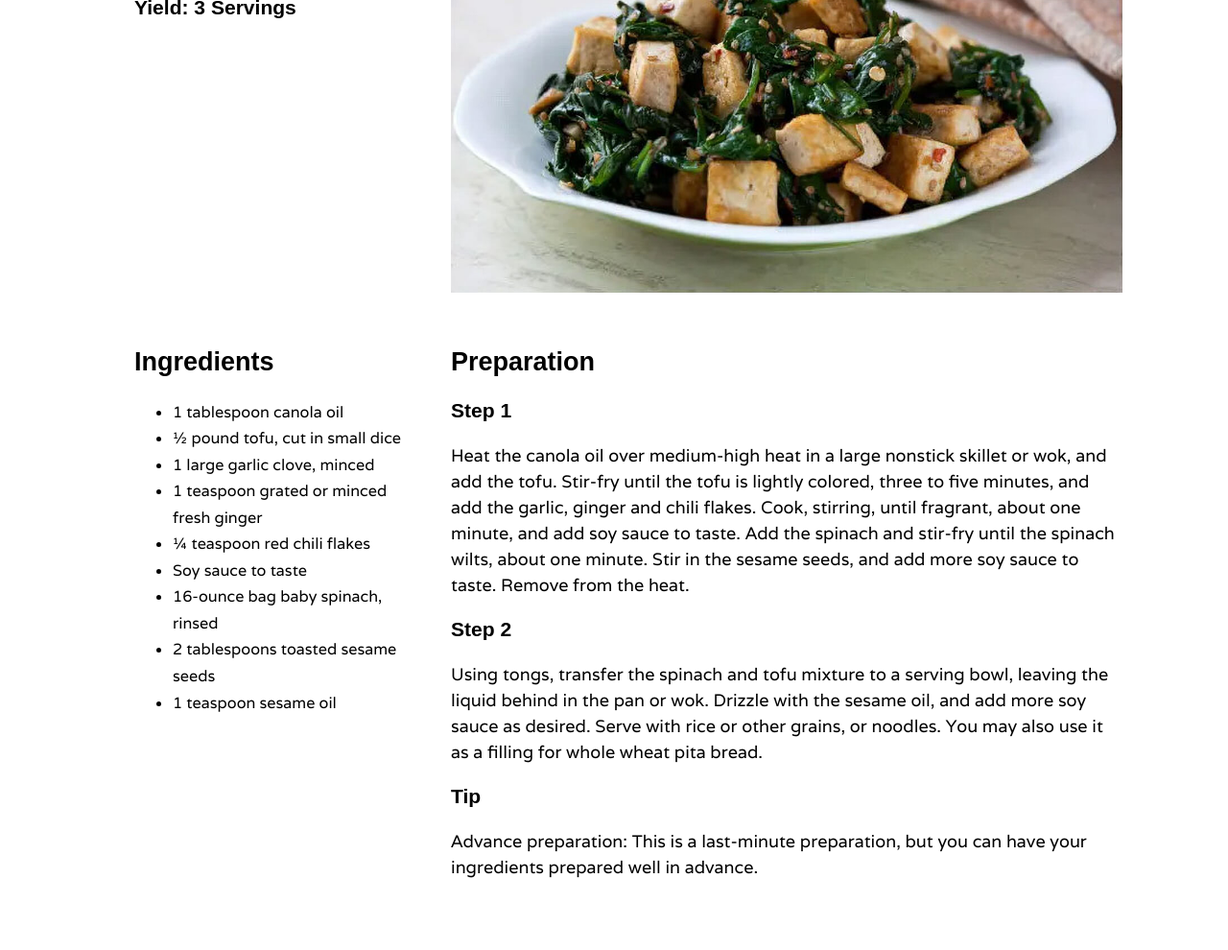
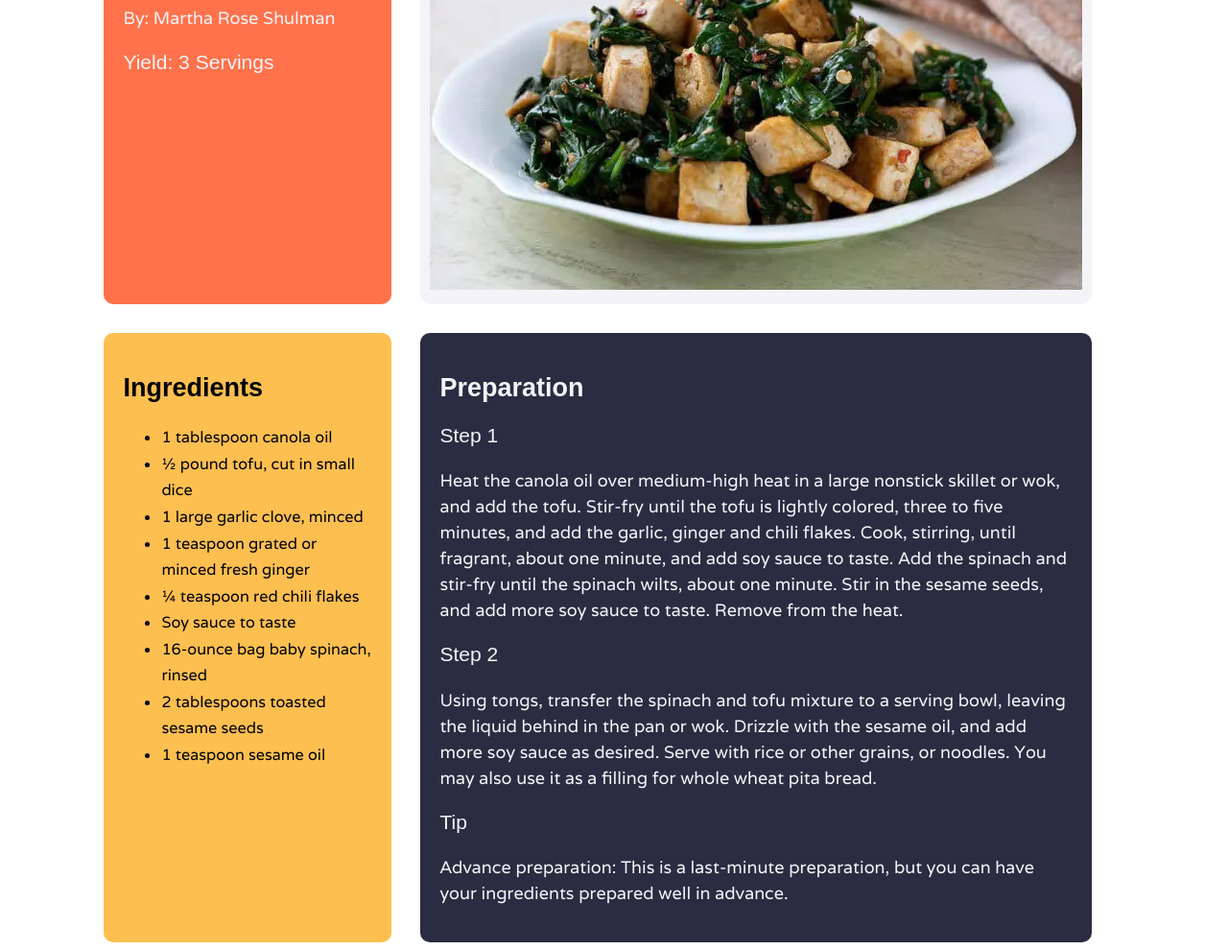
Before and after one commit to z6omar/exercise7, a plain HTML site: page index.html in a window 1280 px wide. Shown: the part 169-1159 px from the top of the page at 96% size. Before the commit the page ends 1112 px from the top, so only its background shows below. Drawn offline with Linux system fonts and the light colour scheme; a web font is replaced by a local one.

Commit message:
added colours and changed weights of fonts

```diff
--- a/index.html
+++ b/index.html
@@ -15,19 +15,59 @@
         gap: 30px;
         width: 1000px;
         margin: 0 auto;
+        padding-right: 5%;
       }
+
+      .header-section {
+        background-color: #FF724C;
+        color: #F4F4F8;
+        padding: 20px;
+        border-radius: 10px;
+      }
+
+      .image-section {
+        background-color: #F4F4F8;
+        padding: 10px;
+        border-radius: 10px;
+      }
+
+      .ingredients-section {
+        background-color: #FDBF50;
+        padding: 20px;
+        border-radius: 10px;
+      }
+
+      .prep-section {
+        background-color: #2A2C41;
+        color: #F4F4F8;
+        padding: 20px;
+        border-radius: 10px;
+      }
+
 
       body {
         font-size: 18px;
       }
 
 
-      h1, h2, h3 {
+      h1, h2, h3, h4 {
         font-family: "Parkinsans", sans-serif;
       }
 
       h1 {
         font-size: 1.7em;
+      }
+
+      h2 {
+        font-weight: 600;
+      }
+
+      h3 {
+        font-weight: 500;
+      }
+
+      h4 {
+        font-weight: 300;
       }
 
       p, li {
@@ -40,7 +80,7 @@
       }
 
       p {
-       line-height: 1.5em;
+        line-height: 1.5em;
       }
 
       img {
@@ -50,17 +90,18 @@
   </head>
   <body>
     <div class="recipe-container">
-      <div class="grid-item">
+      <div class="header-section">
         <h1>Spinach, Tofu and Sesame Stir-Fry</h1>
-        <h3>By: Martha Rose Shulman</h3>
+        <p>By: Martha Rose Shulman</p>
         <h3>Yield: 3 Servings</h3>
       </div>
 
-      <div class="grid-item">
+      <div class="image-section">
         <img src="recipe-photo.jpg" alt="spinach tofu on a white plate with seasame sprinkled ontop.">
       </div>
 
-      <div class="grid-item">
+      <div class="ingredients-section">
+
         <h2>Ingredients</h2>
 
         <ul>
@@ -76,7 +117,7 @@
         </ul>
       </div>
 
-      <div class="grid-item">
+      <div class="prep-section">
         <h2>Preparation</h2>
 
         <h3>Step 1</h3>
```
